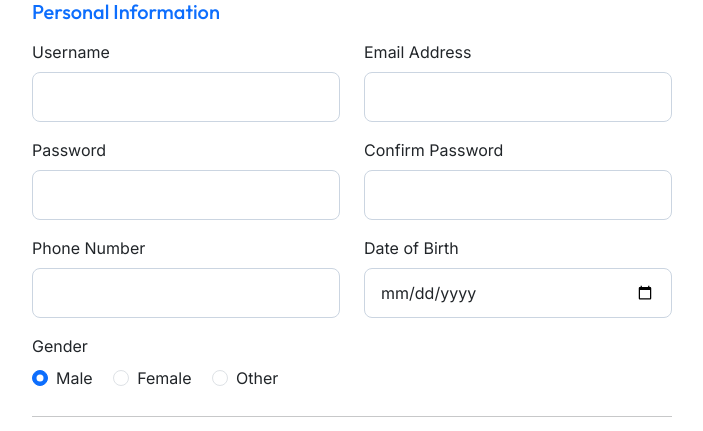
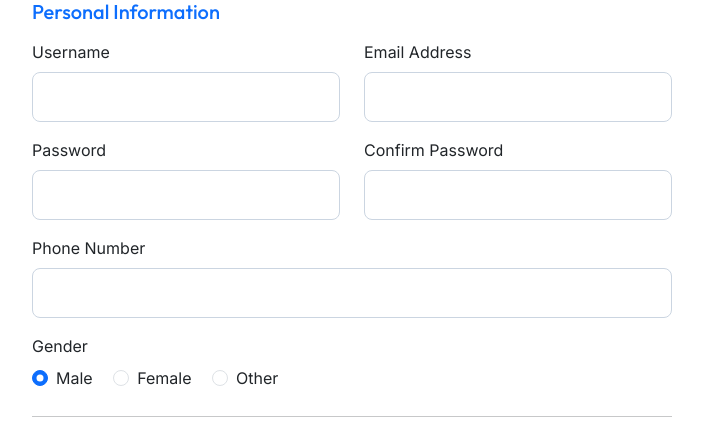
Before and after one commit to mkhimaniya2424/clothing, a PHP site: page /clothing/register.php in a window 1280 px wide. Shown: the part 353-784 px from the top of the page, without its empty margins (288-991 px from the left). Run offline with PHP 8.4, Linux system fonts and the light colour scheme.

Commit message:
file updated

```diff
--- a/register.php
+++ b/register.php
@@ -14,7 +14,6 @@ if ($_SERVER["REQUEST_METHOD"] == "POST") {
     $confirm_password = $_POST['confirm_password'];
     $phone = mysqli_real_escape_string($con, $_POST['phone']);
     $gender = mysqli_real_escape_string($con, $_POST['gender']);
-    $dob = mysqli_real_escape_string($con, $_POST['dob']);
 
     // Address Details
     $address_line1 = mysqli_real_escape_string($con, $_POST['address_line1']);
@@ -44,8 +43,8 @@ if ($_SERVER["REQUEST_METHOD"] == "POST") {
 
             try {
                 // Insert into users table
-                $insert_user = "INSERT INTO users (username, email, password_hash, phone, gender, dob)
-                                VALUES ('$username', '$email', '$password_hash', '$phone', '$gender', '$dob')";
+                $insert_user = "INSERT INTO users (username, email, password_hash, phone, gender)
+                                VALUES ('$username', '$email', '$password_hash', '$phone', '$gender')";
 
                 if (!mysqli_query($con, $insert_user)) {
                     throw new Exception("Error creating user: " . mysqli_error($con));
@@ -121,15 +120,9 @@ ob_start();
                         </div>
                     </div>
 
-                    <div class="row">
-                        <div class="col-md-6 mb-3">
-                            <label for="phone" class="form-label">Phone Number</label>
-                            <input type="tel" class="form-control" id="phone" name="phone">
-                        </div>
-                        <div class="col-md-6 mb-3">
-                            <label for="dob" class="form-label">Date of Birth</label>
-                            <input type="date" class="form-control" id="dob" name="dob">
-                        </div>
+                    <div class="mb-3">
+                        <label for="phone" class="form-label">Phone Number</label>
+                        <input type="tel" class="form-control" id="phone" name="phone">
                     </div>
 
                     <div class="mb-3">
```
